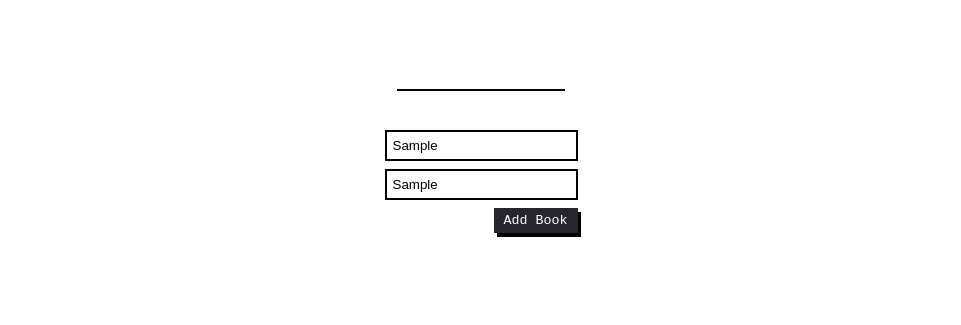
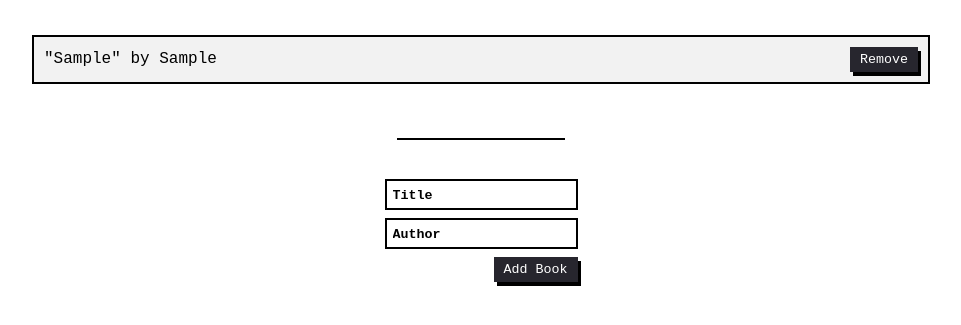
Before and after one commit to rubydevi/book-collection, a website: page index.html in a window 1280 px wide. Both pictures are taken after typing "Sample", "Sample" into the empty fields and a click on the button "Add Book". Shown: the part 61-386 px from the top of the page, without its empty margins (159-1120 px from the left). Drawn offline with Linux system fonts and the light colour scheme.

Commit message:
Fix linter errors, removed a class called Book

```diff
--- a/script.js
+++ b/script.js
@@ -1,10 +1,3 @@
-class Book {
-  constructor(title, author) {
-    this.title = title;
-    this.author = author;
-  }
-}
-
 class AwesomeBooks {
   constructor() {
     this.books = JSON.parse(localStorage.getItem('books')) || [];
@@ -15,7 +8,7 @@
   }
 
   addBook(title, author) {
-    const newBook = new Book(title, author);
+    const newBook = { title, author };
     this.books.push(newBook);
     localStorage.setItem('books', JSON.stringify(this.books));
     this.displayBooks();
@@ -36,7 +29,25 @@
     authorInput.value = '';
   }
 
+  displayBooks() {
+    this.bookList.innerHTML = '';
+
+    this.books.forEach((book, index) => {
+      const listItem = document.createElement('li');
+      listItem.className = 'table-row';
+      listItem.innerHTML = `
+      <span class="table-cell">"${book.title}" by ${book.author}</span>
+      <span class="table-cell"><button class="remove-btn">Remove</button></span>
+      `;
+      const removeButton = listItem.querySelector('.remove-btn');
+      removeButton.addEventListener('click', () => {
+        this.removeBook(index);
+      });
+      this.bookList.appendChild(listItem);
+    });
+  }
 }
 
 // Instantiate AwesomeBooks
 const bookCollection = new AwesomeBooks();
+bookCollection();
--- a/style.css
+++ b/style.css
@@ -47,12 +47,13 @@
 button {
   font-family: 'Courier New', Courier, monospace;
   padding: 5px 10px;
+
   /* background-color: #f44336; */
   background-color: #27262e;
   color: #fff;
   border: none;
   cursor: pointer;
-  box-shadow: 3px 4px 0px rgb(0 0 0);
+  box-shadow: 3px 4px 0 rgb(0 0 0);
 }
 
 button:hover {
```
